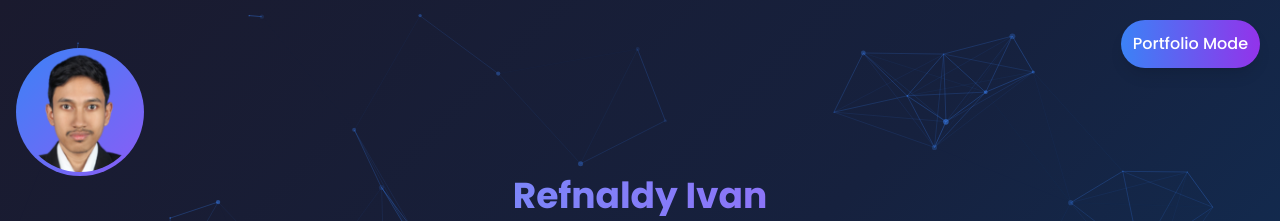
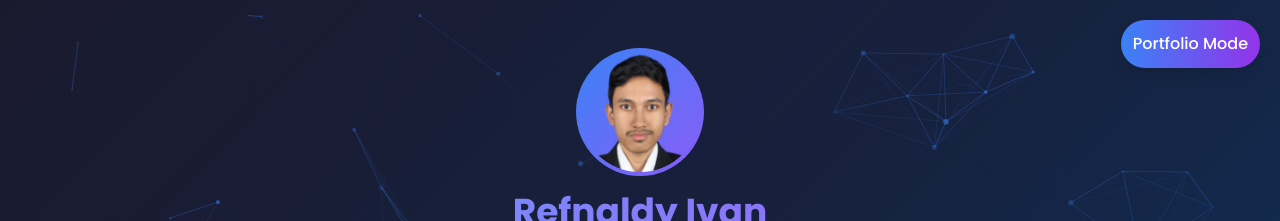
Before and after one commit to salvoshka/cv, a plain HTML site: page index.html in a window 1280 px wide. Shown: the top 221 px of the page. Drawn offline with nearby package versions, Linux system fonts and the light colour scheme.

Commit message:
Update index.html

```diff
--- a/index.html
+++ b/index.html
@@ -161,9 +161,12 @@
         <!-- CV Mode (Default) -->
         <div id="cvMode" class="space-y-8">
             <header class="text-center mb-12">
-                <div class="w-32 h-32 profile-img">
+                <div class="flex justify-center mb-4">
+                    <div class="w-32 h-32 profile-img">
     <img src="nin.png" alt="Profile" class="rounded-full object-cover w-full h-full" />
 </div>
+
+                </div>
 
                 <h1 class="text-4xl font-bold mb-2 bg-clip-text text-transparent bg-gradient-to-r from-blue-400 to-purple-500">Refnaldy Ivan</h1>
                 <p class="text-xl text-transparent bg-clip-text bg-gradient-to-r from-blue-400 to-purple-500 font-medium">IT Support / Helpdesk / Graphic Designer</p>
```
